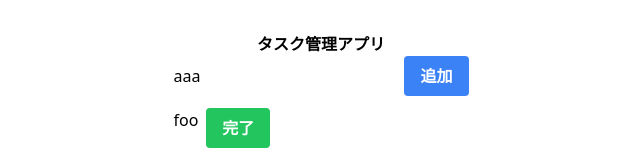
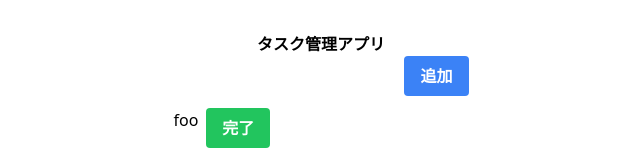
Before and after one commit to nakajima97/react-simple-task-manage-app-2023, a React (Vite) app: page / in a window 1280 px wide. Shown: the top 158 px of the page, without its empty margins (319-959 px from the left). Built offline with nearby package versions, Linux system fonts and the light colour scheme.

Commit message:
#3 タスク追加欄で文字を入力できるようにした

```diff
--- a/src/components/organisms/TaskAddition/index.tsx
+++ b/src/components/organisms/TaskAddition/index.tsx
@@ -1,14 +1,18 @@
-import React, { FC } from 'react';
+import React, { FC, useState } from 'react';
 import TextInput from '../../atoms/TextInput';
 import AddButton from '../../molecules/AddButton';
 
 const TaskAddition: FC = () => {
+  const [newTask, setNewTask] = useState(String);
+
   // eslint-disable-next-line @typescript-eslint/no-empty-function
-  const onChange = () => {};
+  const onChange = (event: React.ChangeEvent<HTMLInputElement>) => {
+    setNewTask(event.target.value);
+  };
 
   return (
     <div>
-      <TextInput value="aaa" onChange={onChange}></TextInput>
+      <TextInput value={newTask} onChange={onChange}></TextInput>
       <AddButton></AddButton>
     </div>
   );
```
